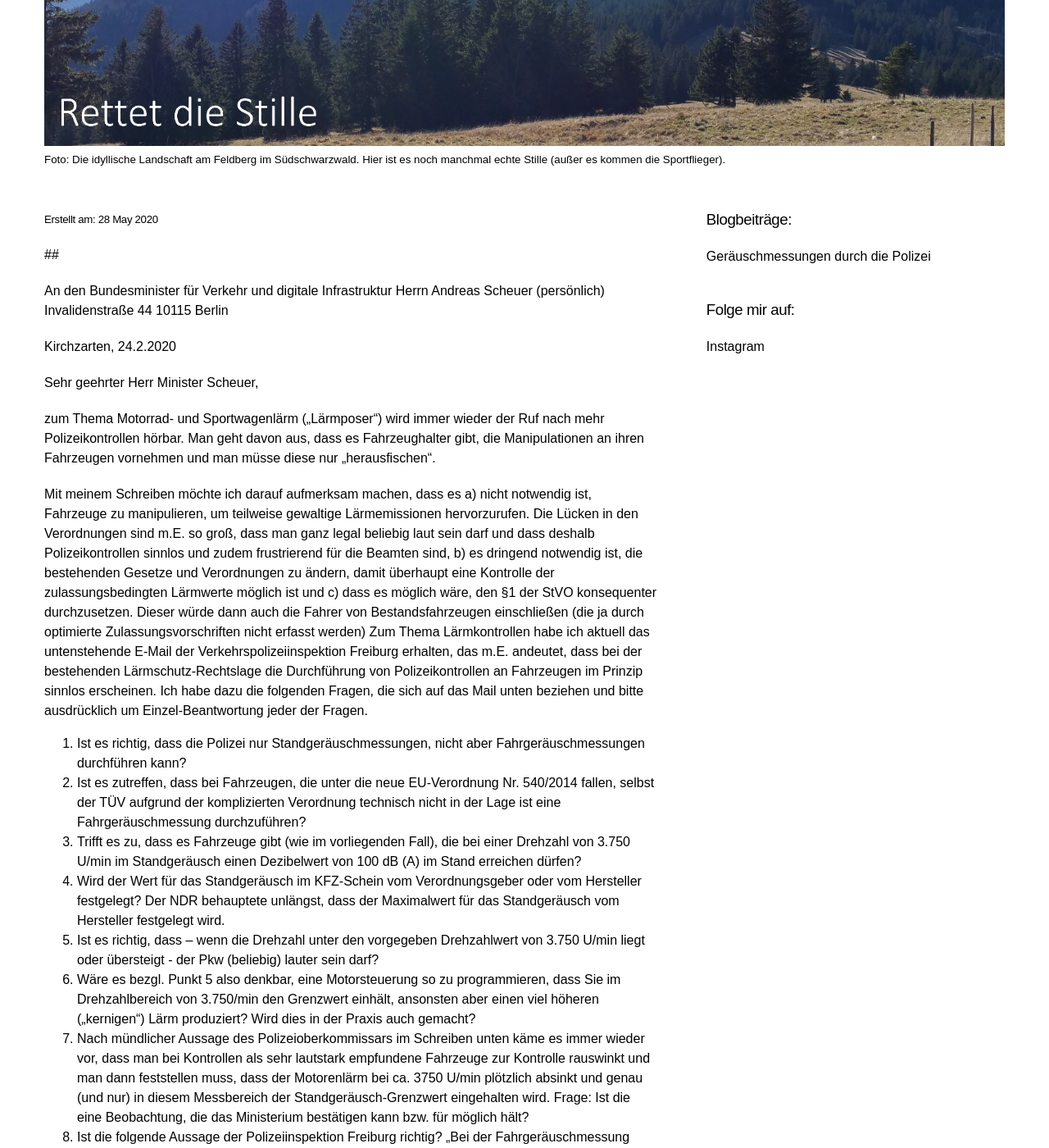
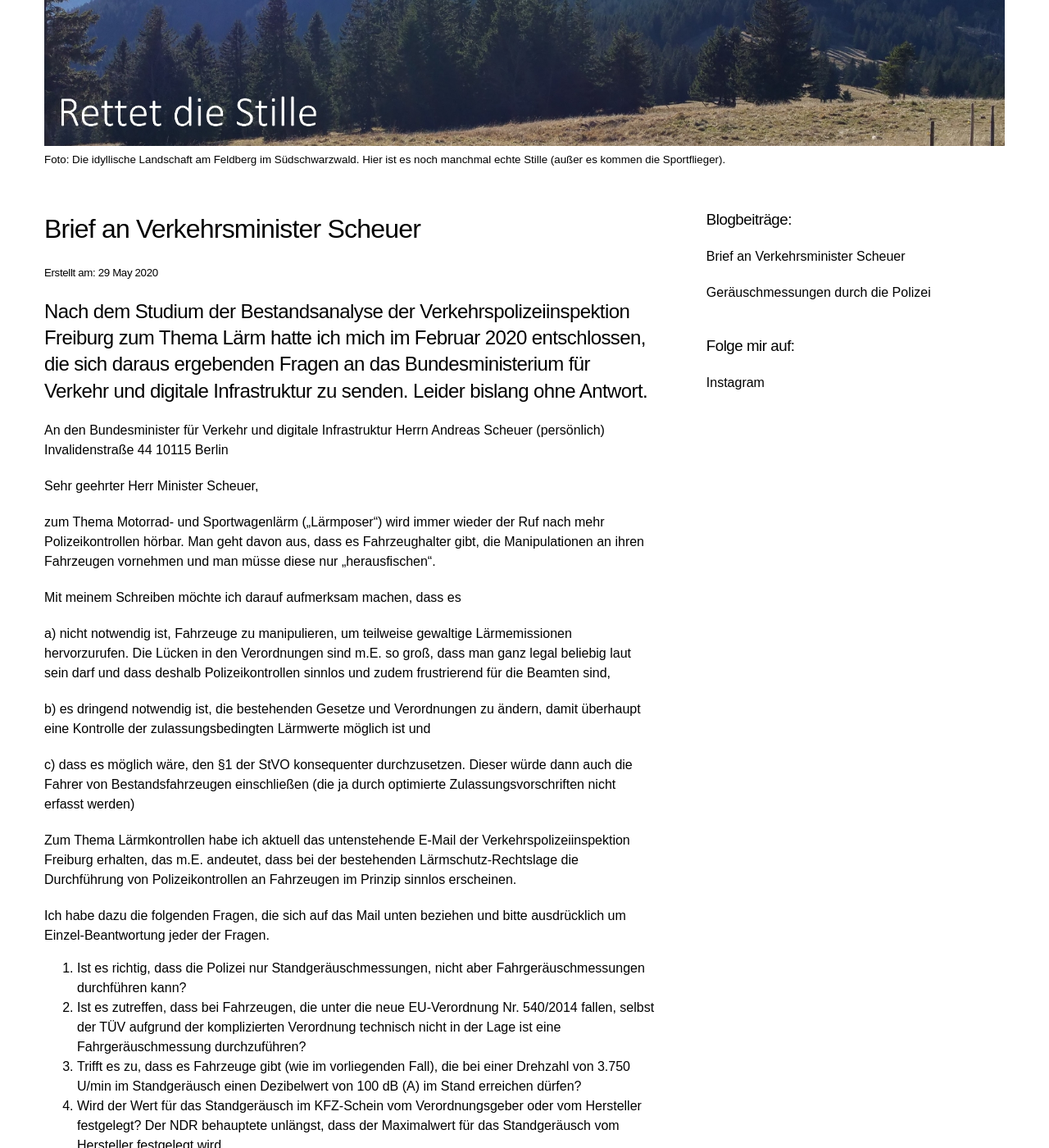
Before and after one commit to rettet-die-stille/rettet-die-stille.github.io, a Jekyll site: the page built from _posts/2020-05-29-Brief-an-Verkehrsminister-Scheuer.md, in a window 1280 px wide and 1400 px high, scrolled down 242 px. Shown: the whole window at 82% size. Built offline with Jekyll 4.4.1, drawn with Linux system fonts in a browser that asks for light colours; our own code applies the rules of GitHub Pages for plain Markdown files; some of the changed text lies outside the part shown.

Commit message:
Update 2020-05-29-Brief-an-Verkehrsminister-Scheuer.md

```diff
--- a/_posts/2020-05-29-Brief-an-Verkehrsminister-Scheuer.md
+++ b/_posts/2020-05-29-Brief-an-Verkehrsminister-Scheuer.md
@@ -2,8 +2,7 @@
 layout: post
 title: "Brief an Verkehrsminister Scheuer"
 date: 2020-05-29
-shorttext: "Nach dem Studium der Bestandsanalyse der Verkehrspolizeiinspektion Freiburg zum Thema Lärm hatte ich mich im Februar 2020 entschlossen,
-die sich daraus ergebenden Fragen an das Bundesministerium für Verkehr und digitale Infrastruktur zu senden. Leider bislang ohne Antwort.
+shorttext: "Nach dem Studium der Bestandsanalyse der Verkehrspolizeiinspektion Freiburg zum Thema Lärm hatte ich mich im Februar 2020 entschlossen, die sich daraus ergebenden Fragen an das Bundesministerium für Verkehr und digitale Infrastruktur zu senden. Leider bislang ohne Antwort."
 ---
 
 ## {{page.shorttext}}
@@ -14,17 +13,20 @@ Herrn Andreas Scheuer (persönlich)
 Invalidenstraße 44
 10115 Berlin
 
-Kirchzarten, 24.2.2020
-
 Sehr geehrter Herr Minister Scheuer,
 
 zum Thema Motorrad- und Sportwagenlärm („Lärmposer“) wird immer wieder der Ruf nach mehr Polizeikontrollen hörbar. Man geht davon aus, dass es Fahrzeughalter gibt, die Manipulationen an ihren Fahrzeugen vornehmen und man müsse diese nur „herausfischen“.
 
 Mit meinem Schreiben möchte ich darauf aufmerksam machen, dass es
+
 a)	nicht notwendig ist, Fahrzeuge zu manipulieren, um teilweise gewaltige Lärmemissionen hervorzurufen. Die Lücken in den Verordnungen sind m.E. so groß, dass man ganz legal beliebig laut sein darf und dass deshalb Polizeikontrollen sinnlos und zudem frustrierend für die Beamten sind,
+
 b)	es dringend notwendig ist, die bestehenden Gesetze und Verordnungen zu ändern, damit überhaupt eine Kontrolle der zulassungsbedingten Lärmwerte möglich ist und
+
 c)	dass es möglich wäre, den §1 der StVO konsequenter durchzusetzen. Dieser würde dann auch die Fahrer von Bestandsfahrzeugen einschließen (die ja durch optimierte Zulassungsvorschriften nicht erfasst werden)
+
 Zum Thema Lärmkontrollen habe ich aktuell das untenstehende E-Mail der Verkehrspolizeiinspektion Freiburg erhalten, das m.E. andeutet, dass bei der bestehenden Lärmschutz-Rechtslage die Durchführung von Polizeikontrollen an Fahrzeugen im Prinzip sinnlos erscheinen.
+
 Ich habe dazu die folgenden Fragen, die sich auf das Mail unten beziehen und bitte ausdrücklich um Einzel-Beantwortung jeder der Fragen.
 1.	Ist es richtig, dass die Polizei nur Standgeräuschmessungen, nicht aber Fahrgeräuschmessungen durchführen kann?
 2.	Ist es zutreffen, dass bei Fahrzeugen, die unter die neue EU-Verordnung Nr. 540/2014 fallen, selbst der TÜV aufgrund der komplizierten Verordnung technisch nicht in der Lage ist eine Fahrgeräuschmessung durchzuführen?
@@ -49,4 +51,5 @@ Vielen Dank für die Beantwortung dieser Fragen.
 Ich gehe davon aus, dass ich die Antworten auf diese Fragen ggfs. dann auch in der Öffentlichkeit verwenden darf.
 
 Mit freundlichen Grüßen
+
 Kristian Raue
```
